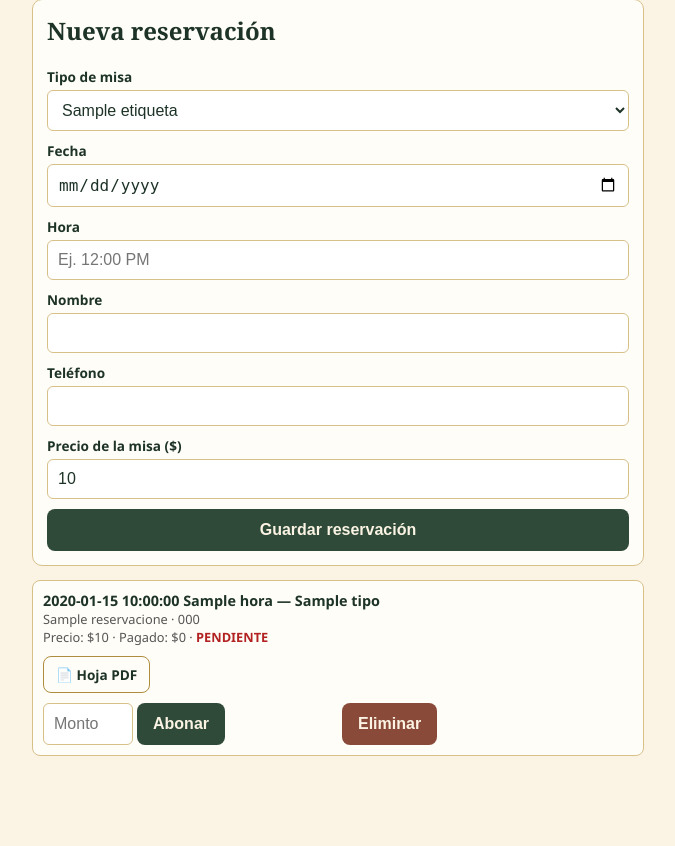
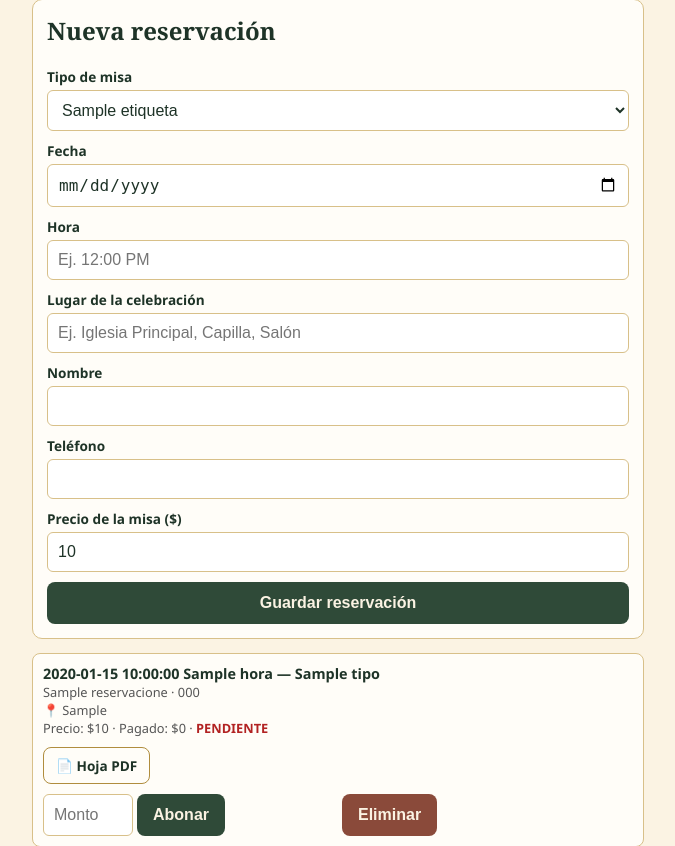
Before and after one commit to ocervantes2501-lab/actas-parroquiales-web, a Flask app: template templates/agenda.html in a window 1280 px wide. Shown: the part 195-1041 px from the top of the page, without its empty margins (302-977 px from the left). Before the commit the page ends 951 px from the top, so only its background shows below. Run offline with Flask 3, Linux system fonts and the light colour scheme; the template is opened without the code that fills it: most values are stand-ins (such as "Sample title", 1, 10 or a date in 2020).

Commit message:
Add files via upload

```diff
--- a/templates/agenda.html
+++ b/templates/agenda.html
@@ -22,6 +22,8 @@
     <input type="date" name="fecha" required>
     <label>Hora</label>
     <input type="text" name="hora" placeholder="Ej. 12:00 PM">
+    <label>Lugar de la celebración</label>
+    <input type="text" name="lugar_celebracion" placeholder="Ej. Iglesia Principal, Capilla, Salón">
 
     <label>Nombre</label>
     <input type="text" name="nombre" required>
@@ -62,6 +64,7 @@ mostrarCamposExequias();
       <div class="titulo">{{ r.fecha }} {{ r.hora }} — {{ etiquetas.get(r.tipo, r.tipo) }}</div>
       <div class="detalle">
         {{ r.nombre }} · {{ r.telefono }}<br>
+        {% if r.lugar_celebracion %}📍 {{ r.lugar_celebracion }}<br>{% endif %}
         Precio: ${{ "%.0f"|format(r.precio_total or 0) }} ·
         Pagado: ${{ "%.0f"|format(r.monto_pagado or 0) }} ·
         <span class="{{ 'estatus-pendiente' if r.estatus=='PENDIENTE' else 'estatus-pagado' }}">{{ r.estatus }}</span>
--- a/templates/celebraciones.html
+++ b/templates/celebraciones.html
@@ -34,6 +34,7 @@
         <div class="evento">
           <div><span class="hora">{{ r.hora or "Sin hora" }}</span> · <span class="tipo">{{ etiquetas.get(r.tipo, r.tipo) }}</span></div>
           <div class="nombre">{{ r.nombre }}</div>
+          {% if r.lugar_celebracion %}<div class="detalle">📍 {{ r.lugar_celebracion }}</div>{% endif %}
           {% if r.tipo == "EXEQUIAS" and (r.edad or r.causa_muerte) %}
             <div class="detalle">{% if r.edad %}Edad: {{ r.edad }}{% endif %}{% if r.edad and r.causa_muerte %} · {% endif %}{% if r.causa_muerte %}{{ r.causa_muerte }}{% endif %}</div>
           {% endif %}
```
